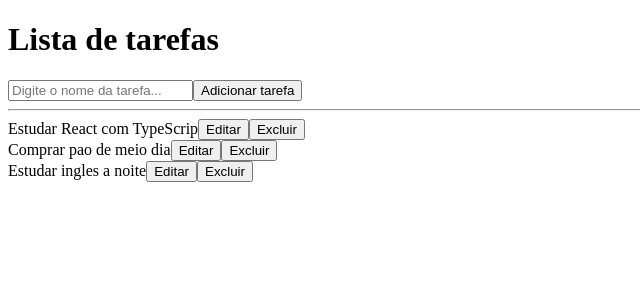
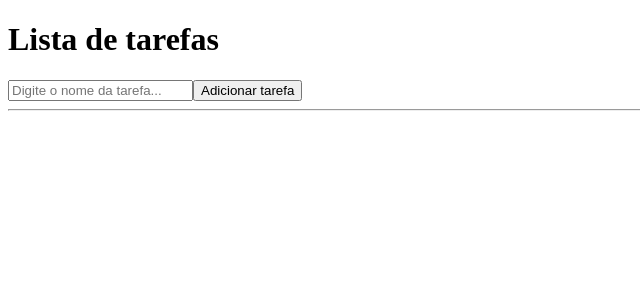
Before and after one commit to mateusmaiia/lista-de-tarefas, a React (Vite) app: page / in a window 1280 px wide. Shown: the top 300 px of the page, without its empty margins (0-640 px from the left). Built offline with nearby package versions, Linux system fonts and the light colour scheme.

Commit message:
useState [] começar vazia

```diff
--- a/src/App.tsx
+++ b/src/App.tsx
@@ -3,11 +3,7 @@ import { useState } from 'react'
 export function App() {
 
   const [ input, setInput ] = useState('')
-  const [ tasks, setTasks ] = useState([
-    'Estudar React com TypeScrip',
-    'Comprar pao de meio dia',
-    'Estudar ingles a noite'
-  ])
+  const [ tasks, setTasks ] = useState<string[]>([])
 
   const [editTask, setEditTask] = useState({
     enable: false,
```
